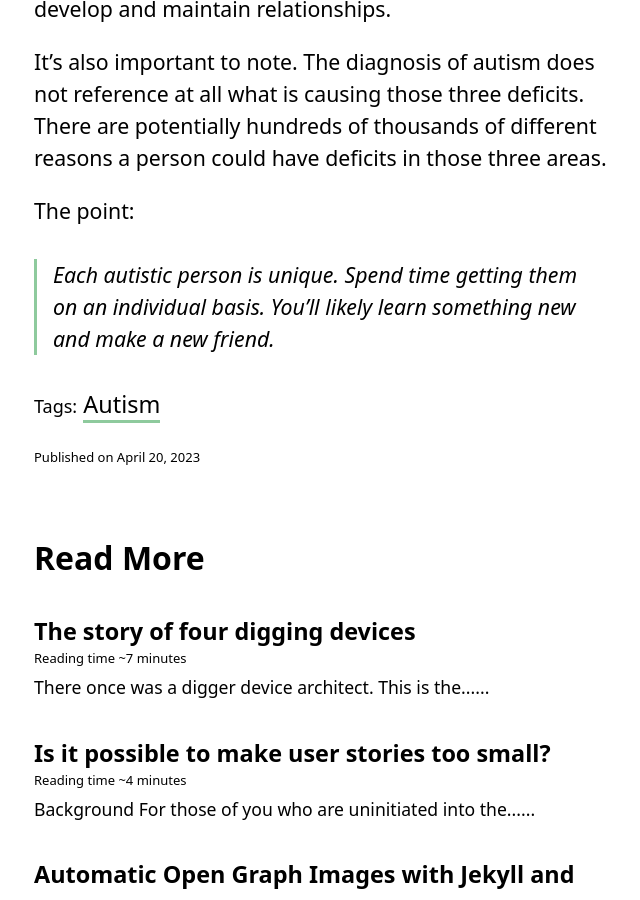
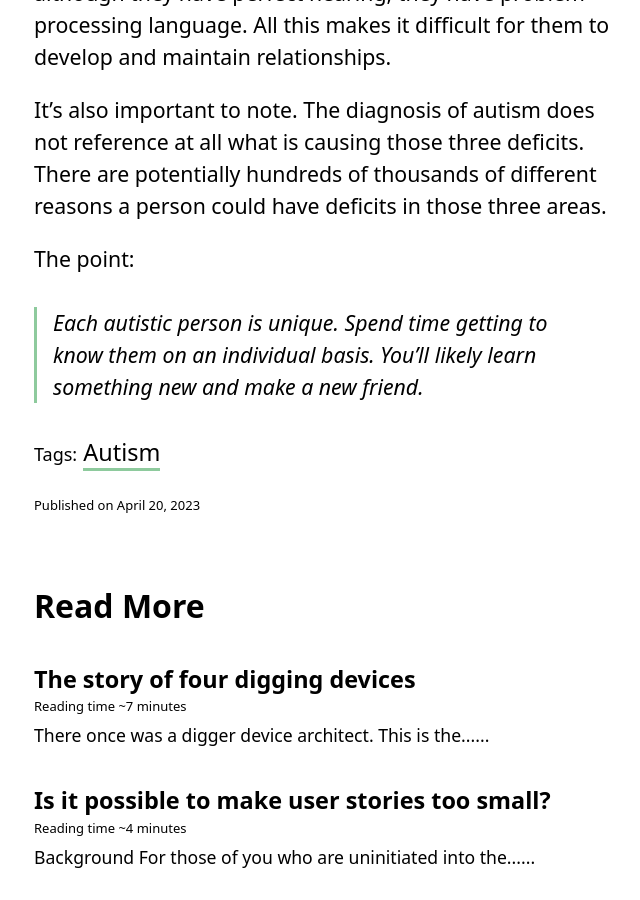
Before and after one commit to Tiberriver256/Tiberriver256.GitHub.io, a Jekyll site: the page built from _posts/2023-04-20-as-a-father-what-i-wish-people-knew-about-autism.md, in a window 1280 px wide and 900 px high, scrolled down 2751 px. Shown: the whole window, without its empty margins (318-958 px from the left). Built offline with Jekyll 4.4.1, drawn with Linux system fonts in a browser that asks for light colours; comment, search, counter and statistics services are not loaded; some of the changed text lies outside the part shown.

Commit message:
Typo corrections

```diff
--- a/_posts/2023-04-20-as-a-father-what-i-wish-people-knew-about-autism.md
+++ b/_posts/2023-04-20-as-a-father-what-i-wish-people-knew-about-autism.md
@@ -66,5 +66,5 @@ potentially hundreds of thousands of different reasons a person could have defic
 
 The point:
 
-> Each autistic person is unique. Spend time getting them on an individual basis. You'll likely learn something new and make a
-> new friend.
+> Each autistic person is unique. Spend time getting to know them on an individual basis.
+> You'll likely learn something new and make a new friend.
```
Also changed, not shown: other parts of _posts/2023-04-20-as-a-father-what-i-wish-people-knew-about-autism.md (+1 -1 lines).
